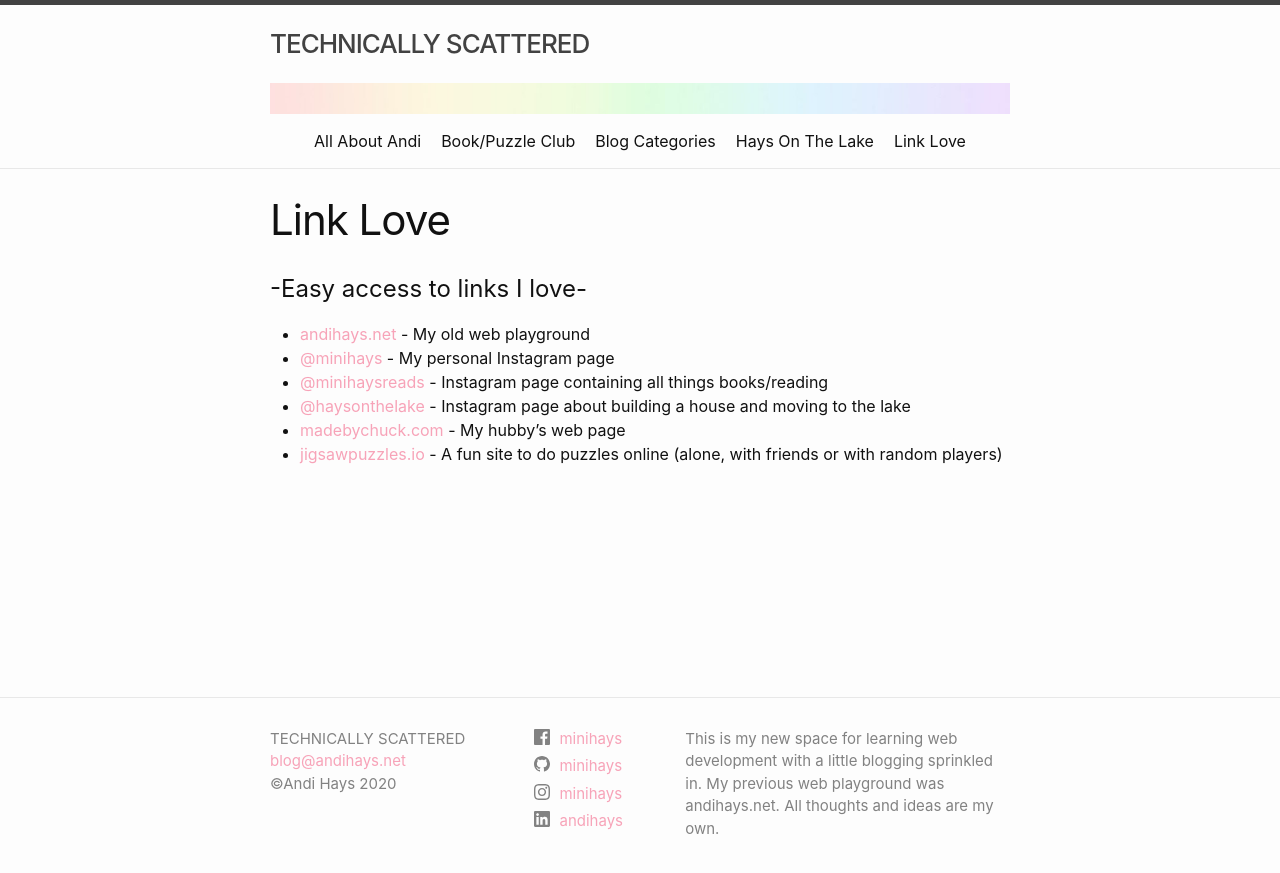
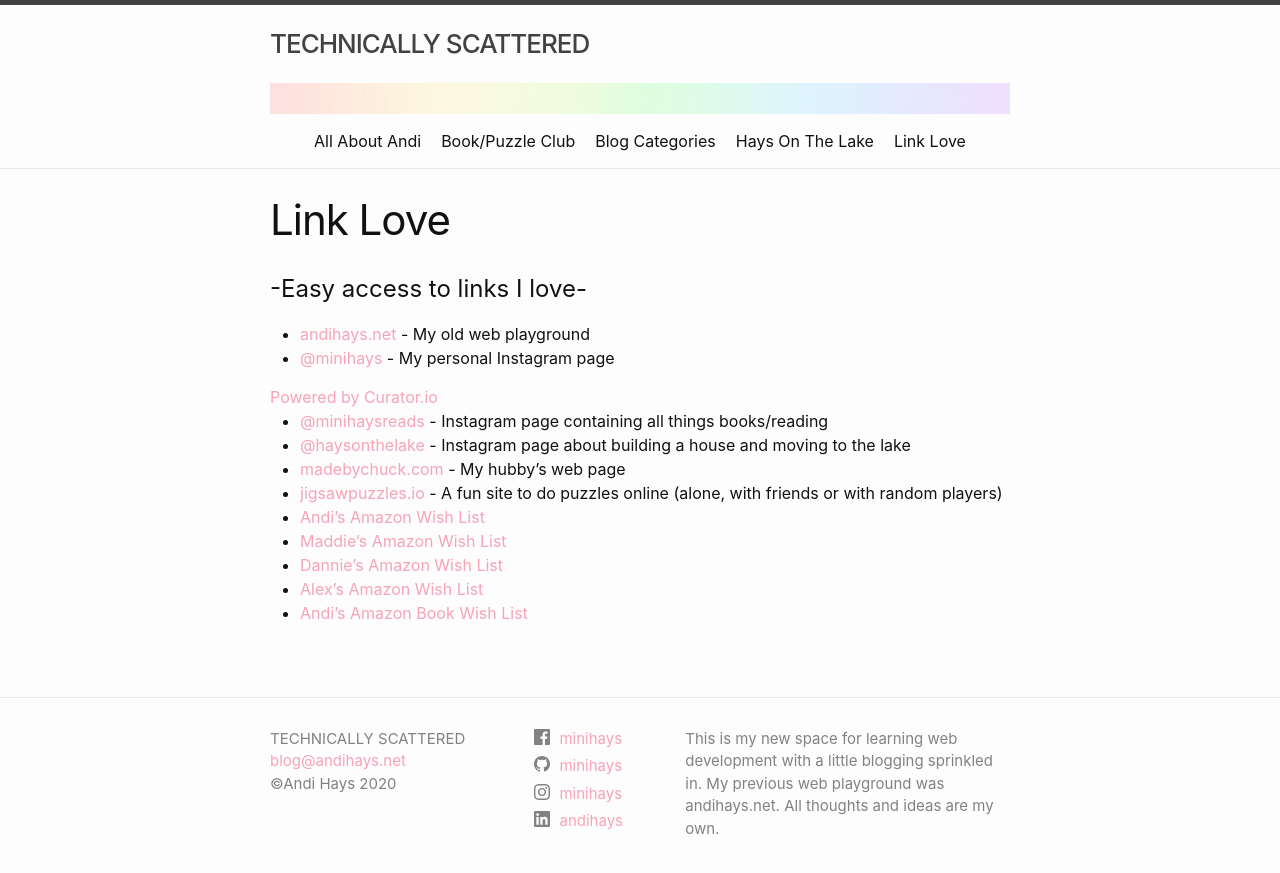
Before and after one commit to minihays/minihays.github.io, a Jekyll site: the page built from links.markdown, in a window 1280 px wide. Shown: the top 873 px of the page. Built offline with Jekyll 4.4.1, drawn with Linux system fonts in a browser that asks for light colours.

Commit message:
adding links and small changes

```diff
--- a/links.markdown
+++ b/links.markdown
@@ -6,7 +6,25 @@ permalink: /links/
 # -Easy access to links I love-
 - [andihays.net](http://andihays.net) - My old web playground<br />
 - [@minihays](http://instagram.com/minihays/) - My personal Instagram page<br />
-- [@minihaysreads](http://instagram.com/minihaysreads/) - Instagram page containing all things books/reading<br />
-- [@haysonthelake](http://instagram.com/haysonthelake/) - Instagram page about building a house and moving to the lake<br />
-- [madebychuck.com](http://madebychuck.com) - My hubby's web page<br />
+
+<!-- Place <div> tag where you want the feed to appear -->
+<div id="curator-feed-minihays-layout"><a href="https://curator.io" target="_blank" class="crt-logo crt-tag">Powered by Curator.io</a></div>
+<!-- The Javascript can be moved to the end of the html page before the </body> tag -->
+<script type="text/javascript">
+/* curator-feed-minihays-layout */
+(function(){
+var i, e, d = document, s = "script";i = d.createElement("script");i.async = 1;
+i.src = "https://cdn.curator.io/published/877acea4-e96d-4193-b425-f0e292855841.js";
+e = d.getElementsByTagName(s)[0];e.parentNode.insertBefore(i, e);
+})();
+</script>
+
+- [@minihaysreads](http://instagram.com/minihaysreads/) - Instagram page containing all things books/reading
+- [@haysonthelake](http://instagram.com/haysonthelake/) - Instagram page about building a house and moving to the lake
+- [madebychuck.com](http://madebychuck.com) - My hubby's web page
 - [jigsawpuzzles.io](http://jigsawpuzzles.io) - A fun site to do puzzles online (alone, with friends or with random players)
+- [Andi's Amazon Wish List](https://www.amazon.com/hz/wishlist/ls/OSDMB7W5CJP0?ref_=wl_share)
+- [Maddie's Amazon Wish List](https://www.amazon.com/hz/wishlist/ls/24C9HR0VAXTM9?ref_=wl_share)
+- [Dannie's Amazon Wish List](https://www.amazon.com/hz/wishlist/ls/3E8BJ1V0DV3EM?ref_=wl_share)
+- [Alex's Amazon Wish List](https://www.amazon.com/hz/wishlist/ls/BX6IO38STJYM?ref_=wl_share)
+- [Andi's Amazon Book Wish List](https://www.amazon.com/hz/wishlist/ls/BX6IO38STJYM?ref_=wl_share)
```
Also changed, not shown: _layouts/home.html (+1 -13 lines), _sass/minima/_layout.scss (line endings or trailing spaces), 1 other file.
